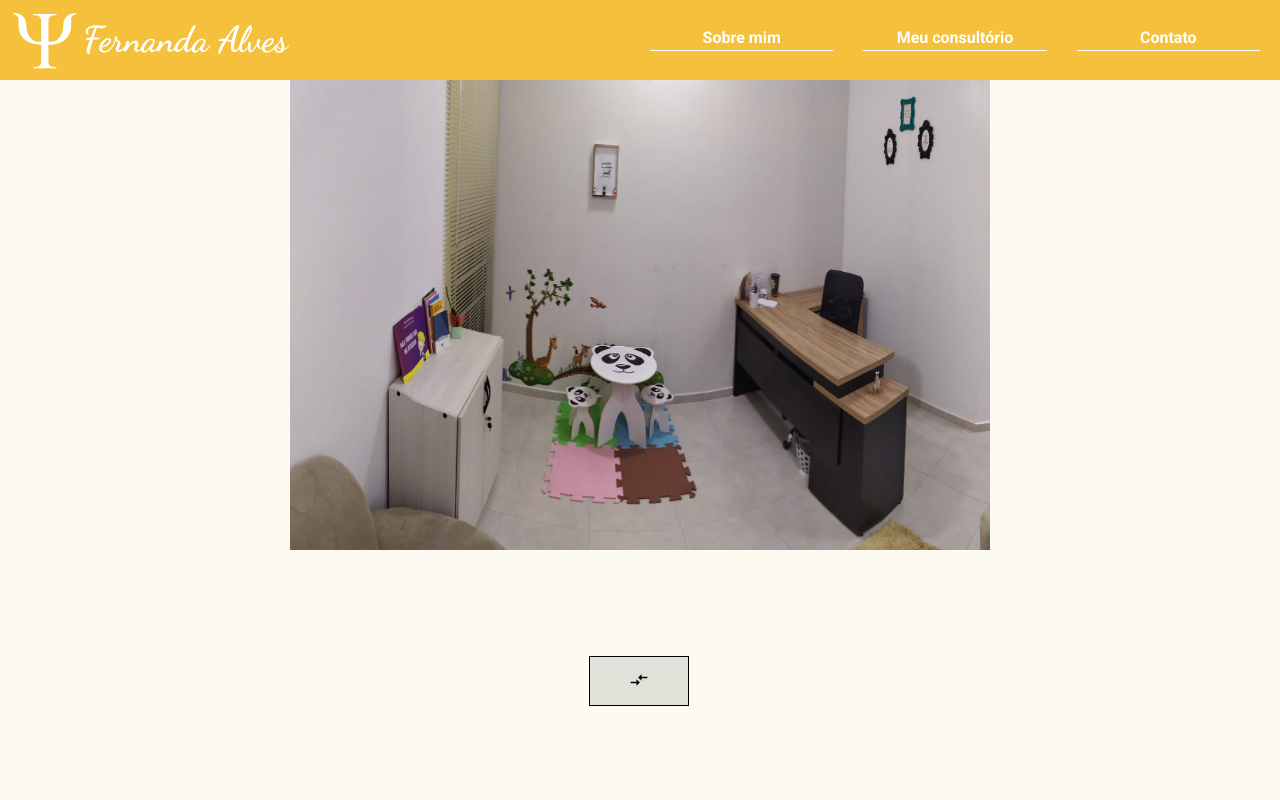
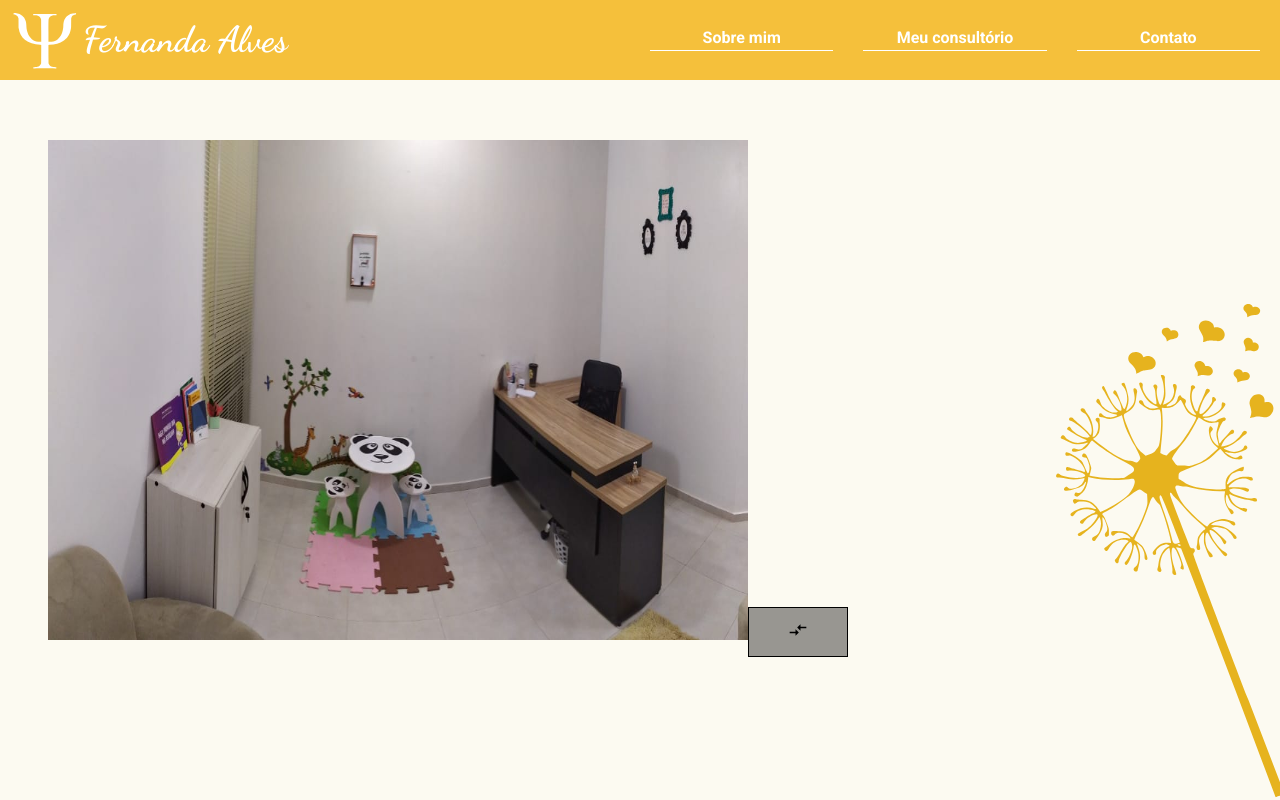
Before and after one commit to hyperyuri/psicfernanda.com.br, a React (Create React App) app: page /ambiente in a window 1280 px wide. Built offline with nearby package versions, Linux system fonts and the light colour scheme.

Commit message:
WIP - Office page layout

```diff
--- a/src/Global.css
+++ b/src/Global.css
@@ -29,24 +29,28 @@ input, textarea {
   background: transparent;
 }
 
+
 @keyframes transitionIn {
-  0% {
+  from {
     opacity: 0;
-    transform: rotateX(-10deg);
+    transform: translateX(-10deg);
   }
 
-  30% {
-    opacity: 0.4;
-    transform: rotateX(-7deg);
+  to  {
+    opacity: 1;
+    transform: translateX(0);
+
+
+  }
+}
+
+@keyframes transitionToRight{
+  from {
+    opacity: 0;
+    transform: translateX(-1000px);
   }
 
-  70% {
-
-    opacity: 0.7;
-    transform: rotateX(-4);
-  }
-
-  100% {
+  to  {
     opacity: 1;
     transform: rotateX(0);
 
--- a/src/pages/AboutMe/styles.css
+++ b/src/pages/AboutMe/styles.css
@@ -20,6 +20,20 @@
     margin-top: 40px;
 }
 
-.aboutContainer h1, p {
-    animation: transitionIn 0.5s;
+@keyframes transitionToTop {
+    from {
+      opacity: 0;
+      transform: translateY(0);
+      transform: translateY(1000px);
+    }
+
+    to  {
+      opacity: 1;
+      transform: translateY(0);
+
+
+    }
+  }
+.aboutContainer div {
+    animation: transitionIn 1s;
 }
--- a/src/pages/Contact/styles.css
+++ b/src/pages/Contact/styles.css
@@ -18,7 +18,7 @@ div.contactContainer form {
     display: flex;
     flex-direction: column;
     align-items: flex-start;
-    animation: transitionIn .5s;
+    animation: transitionToRight .5s;
 }
 
 div.contactContainer form div.containerUpContact {
--- a/src/pages/Office/index.js
+++ b/src/pages/Office/index.js
@@ -3,6 +3,7 @@ import "./styles.css";
 import Header from "../../components/Header";
 import img2 from "../../assets/consultorio_1.jpeg";
 import img1 from "../../assets/consultorio_2.jpeg";
+import detail from "../../assets/detail.svg";
 import { MdCompareArrows } from "react-icons/md";
 
 function Office() {
@@ -23,6 +24,7 @@ function Office() {
             <MdCompareArrows size={20} />
           </button>
         </div>
+        <img className="detail" src={detail} alt="detail" />
       </div>
     </>
   );
--- a/src/pages/Office/styles.css
+++ b/src/pages/Office/styles.css
@@ -2,7 +2,9 @@
     display: flex;
     align-items: center;
     justify-content: center;
-    margin-top: 50px;
+    margin-top: 80px;
+    width: 70%;
+    padding: 60px 0;
 }
 .officeContainer img.image {
     width: 700px;
@@ -10,12 +12,9 @@
 }
 
 .officeContainer button {
-    position: absolute;
     z-index: 5;
-    left: 46%;
-    top: 82%;
-    width: 100px;
+    width: 100px;cursor: pointer;
     height: 50px;
-    background: rgba(0, 0, 0, .1);
+    background: rgba(0, 0, 0, .4);
     border: 1px solid rgba(0, 0, 0, 1);
 }
```
